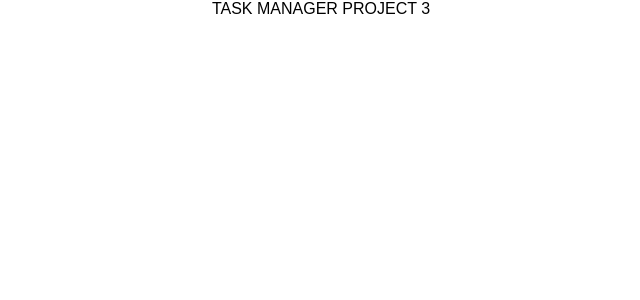
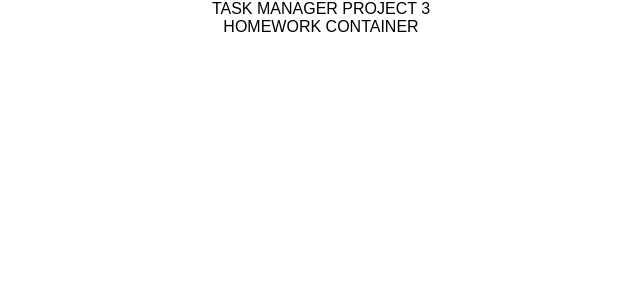
Before and after one commit to marietrull/Task_Manager_Project_3_API, a React (Create React App) app in the folder task-manager/: page / in a window 1280 px wide. Shown: the top 300 px of the page, without its empty margins (319-959 px from the left). Built offline with nearby package versions, Linux system fonts and the light colour scheme.

Commit message:
Created basic HomeworkContainer

```diff
--- a/task-manager/src/App.js
+++ b/task-manager/src/App.js
@@ -1,12 +1,14 @@
 import React, { Component } from 'react';
 import logo from './logo.svg';
 import './App.css';
+import HomeworkContainer from './HomeworkContainer';
 
 class App extends Component {
   render() {
     return (
       <div className="App">
         TASK MANAGER PROJECT 3
+        <HomeworkContainer/>
       </div>
     );
   }
--- /dev/null
+++ b/task-manager/src/HomeworkContainer/index.js
@@ -0,0 +1,23 @@
+import React, { Component } from 'react';
+
+class HomeworkContainer extends Component {
+	constructor (){
+		super();
+
+		this.state = {
+			assignments: ['Homework 1', 'Homework 2', 'Homework 3', 'Homework 4']
+		}
+	}
+
+	render () {
+		return (
+			<div>
+				HOMEWORK CONTAINER
+			</div>
+			)
+
+	}
+}
+
+
+export default HomeworkContainer;
```
